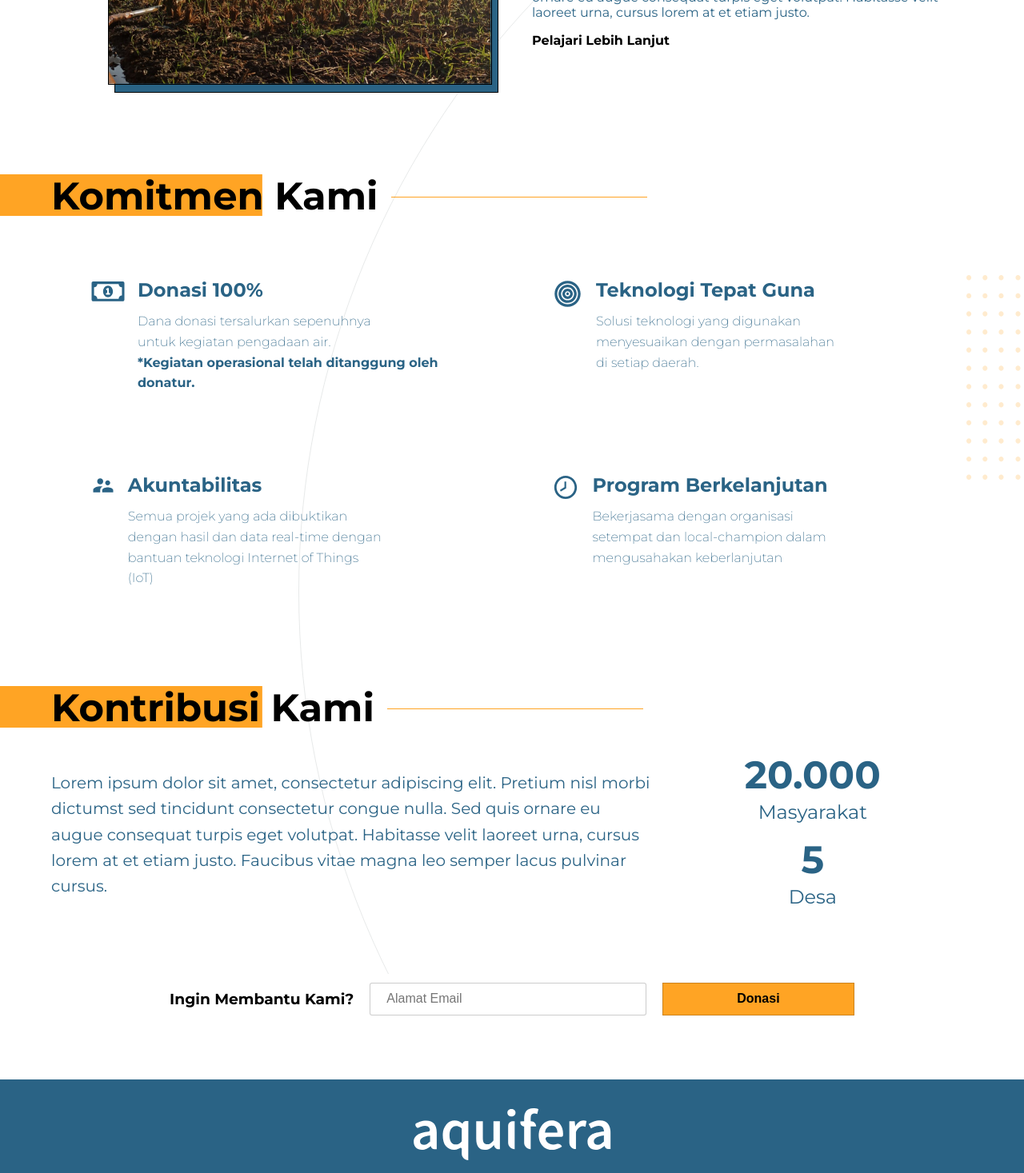
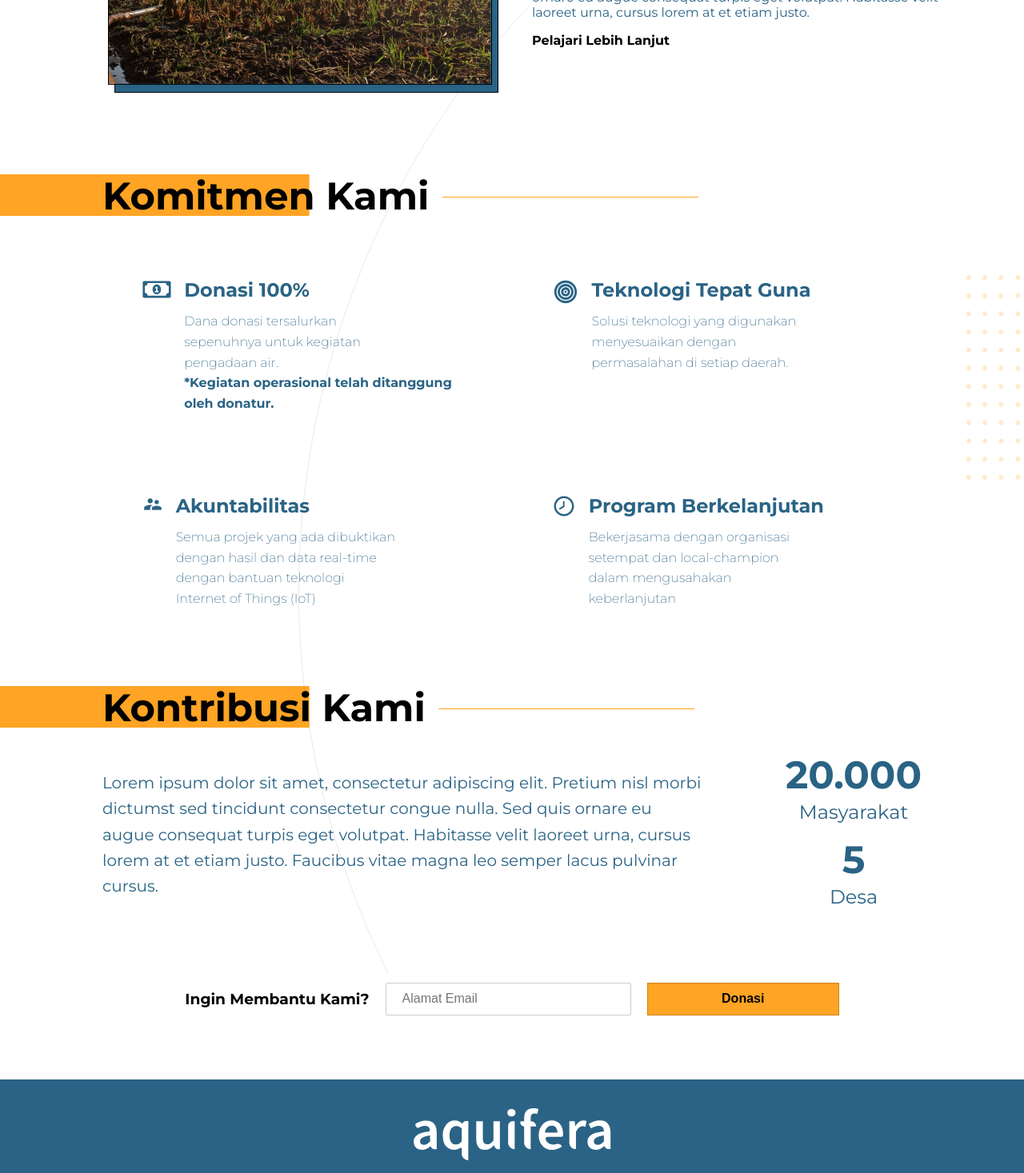
Before and after one commit to vashafaris/aquifera-client, a Next.js app: page / in a window 1280 px wide. Shown: the part 1124-2591 px from the top of the page at 80% size. Built offline with nearby package versions, Linux system fonts and the light colour scheme.

Commit message:
landing page

```diff
--- a/pages/index.tsx
+++ b/pages/index.tsx
@@ -194,7 +194,7 @@ const Village = styled.section`
 const Commitment = styled.section`
   position: relative;
   min-height: 80vh;
-  padding: 0 5%;
+  padding: 0 10%;
 
   .img-bg {
     position: absolute;
@@ -214,10 +214,10 @@ const Commitment = styled.section`
       position: absolute;
       z-index: -1;
       display: inline-block;
-      width: calc(27rem + 5%);
+      width: calc(27rem + 10%);
       height: 5.2rem;
       background-color: ${Colors.Secondary};
-      transform: translate(-21%, 0.2rem);
+      transform: translate(-35%, 0.2rem);
     }
 
     ::after {
@@ -274,7 +274,7 @@ const Commitment = styled.section`
 const Contribution = styled.section`
   position: relative;
   /* min-height: 80vh; */
-  padding: 0 5%;
+  padding: 0 10%;
 
   h2 {
     font-size: 4.8rem;
@@ -287,10 +287,10 @@ const Contribution = styled.section`
       position: absolute;
       z-index: -1;
       display: inline-block;
-      width: calc(27rem + 5%);
+      width: calc(27rem + 10%);
       height: 5.2rem;
       background-color: ${Colors.Secondary};
-      transform: translate(-21%, 0.2rem);
+      transform: translate(-35%, 0.2rem);
     }
 
     ::after {
@@ -321,7 +321,7 @@ const Contribution = styled.section`
 
     .detail-container {
       flex: 0;
-      padding: 0 10%;
+      padding-left: 10%;
 
       display: flex;
       flex-direction: column;
```
